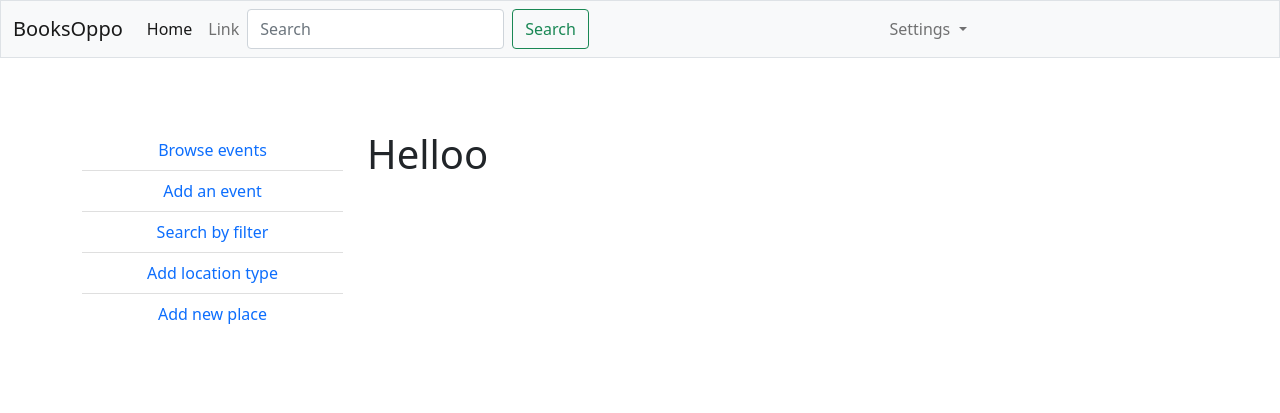
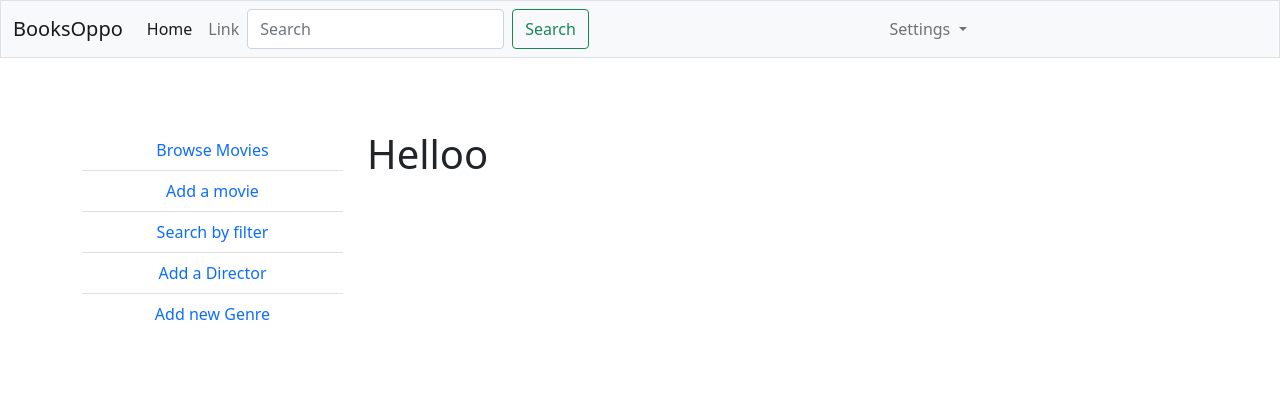
Before and after one commit to vikas1412/movies-demo, a Django app: page /movies/ in a window 1280 px wide. Shown: the top 413 px of the page. Run offline with Django 3.2, Linux system fonts and the light colour scheme.

```diff
--- a/templates/base.html
+++ b/templates/base.html
@@ -73,11 +73,11 @@
     <div class="row mt-4">
         <div class="col-lg-3  col-md-12 mt-5 col-sm-12">
             <ul class="list-group list-group-flush" {% block visibility %}{% endblock %}>
-                <li class="list-group-item text-center"><a href="#"> Browse events</a></li>
-                <li class="list-group-item text-center"><a href="#"> Add an event</a></li>
+                <li class="list-group-item text-center"><a href="#"> Browse Movies</a></li>
+                <li class="list-group-item text-center"><a href="#"> Add a movie</a></li>
                 <li class="list-group-item text-center"><a href="#"> Search by filter</a></li>
-                <li class="list-group-item text-center"><a href="#"> Add location type</a></li>
-                <li class="list-group-item text-center"><a href="#"> Add new place</a></li>
+                <li class="list-group-item text-center"><a href="#"> Add a Director</a></li>
+                <li class="list-group-item text-center"><a href="#"> Add new Genre</a></li>
             </ul>
         </div>
 
```
